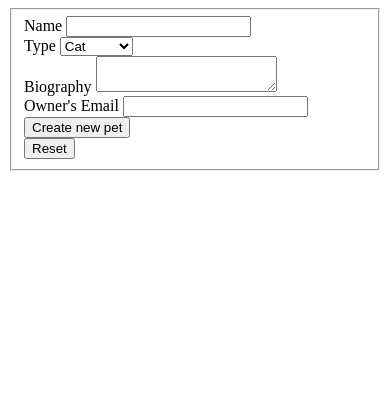
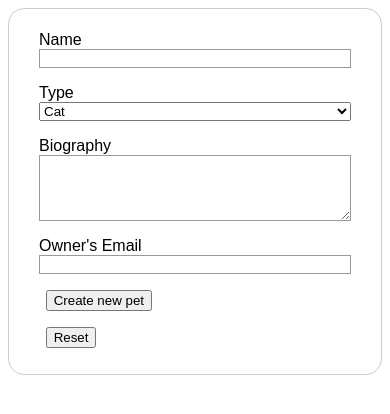
Before and after one commit to collaboratorsje/Prep-work, a plain HTML site: page html-css-assessment/index.html in a window 390 px wide. Drawn offline with Linux system fonts and the light colour scheme.

Commit message:
Update site.css

```diff
--- a/html-css-assessment/site.css
+++ b/html-css-assessment/site.css
@@ -1 +1,99 @@
-/* Your styles go in here. */
+    /* This stylesheet is linked to the index.html file */
+
+    fieldset {
+        /* Get rid of the border on the fieldset. */
+        border: 0;
+    }
+
+    form {
+        /* Center the form on the page. */
+        margin: 0 auto;
+        width: 600px;
+
+        /* Curved border around the form. */
+        padding: 1em;
+        border: 1px solid #CCC;
+        border-radius: 1em;
+
+        /* Make all the fonts in the form the same. */
+        font-family: Arial, Helvetica, sans-serif;
+    }
+
+        /* Every div after the first div in the form. */
+    form div + div {
+        margin-top: 1em;
+    }
+
+    label {
+        /* Uniform size & alignment for labels. */
+        display: inline-block;
+        width: 90px;
+        text-align: right;
+    }
+
+    legend {
+        /* Add a bottom border to the legend. */
+        border-bottom: 1px solid black;
+    }
+
+    input,
+    textarea {
+        /* You must explicitly override the fonts in textareas and inputs. */
+        font-family: Arial, Helvetica, sans-serif;
+
+        /* Uniform text field and textarea sizes. */
+        width: 425px;
+        box-sizing: border-box;
+
+        /* Match form field borders */
+        border: 1px solid #999;
+    }
+
+    input:focus,
+    textarea:focus {
+        /* Additional highlight for focused elements */
+        border-color: #000;
+    }
+
+    textarea {
+        /* Align multiline text fields with their labels */
+        vertical-align: top;
+
+        /* Provide space to type some text */
+        height: 5em;
+    }
+
+    select {
+        /* You must explicitly override the font in a select. */
+        font-family: Arial, Helvetica, sans-serif;
+
+        /* Make the select as wide as the other form elements. */
+        width: 425px;
+    }
+
+    button {
+        /* Space the button to the right. */
+        margin-left: .5em;
+    }
+
+    @media screen and (max-width: 600px) {
+        /* remove the width from the form so that it is just as wide as the screen. */
+        form {
+            width: auto;
+        }
+
+        /* Turn labels into blocks so they can stretch across the entire screen. Also, get rid of the margin so that the text is left aligned. Finally, set the width to auto so that it isn't stuck at 90px. */
+        label {
+            display: block;
+            margin: 0;
+            text-align: left;
+            width: auto;
+        }
+
+        /* Let the inputs, textareas, and selects span the entire screen, too. */
+        input,
+        select,
+        textarea {
+            width: 100%;
+        }
+    }
```
